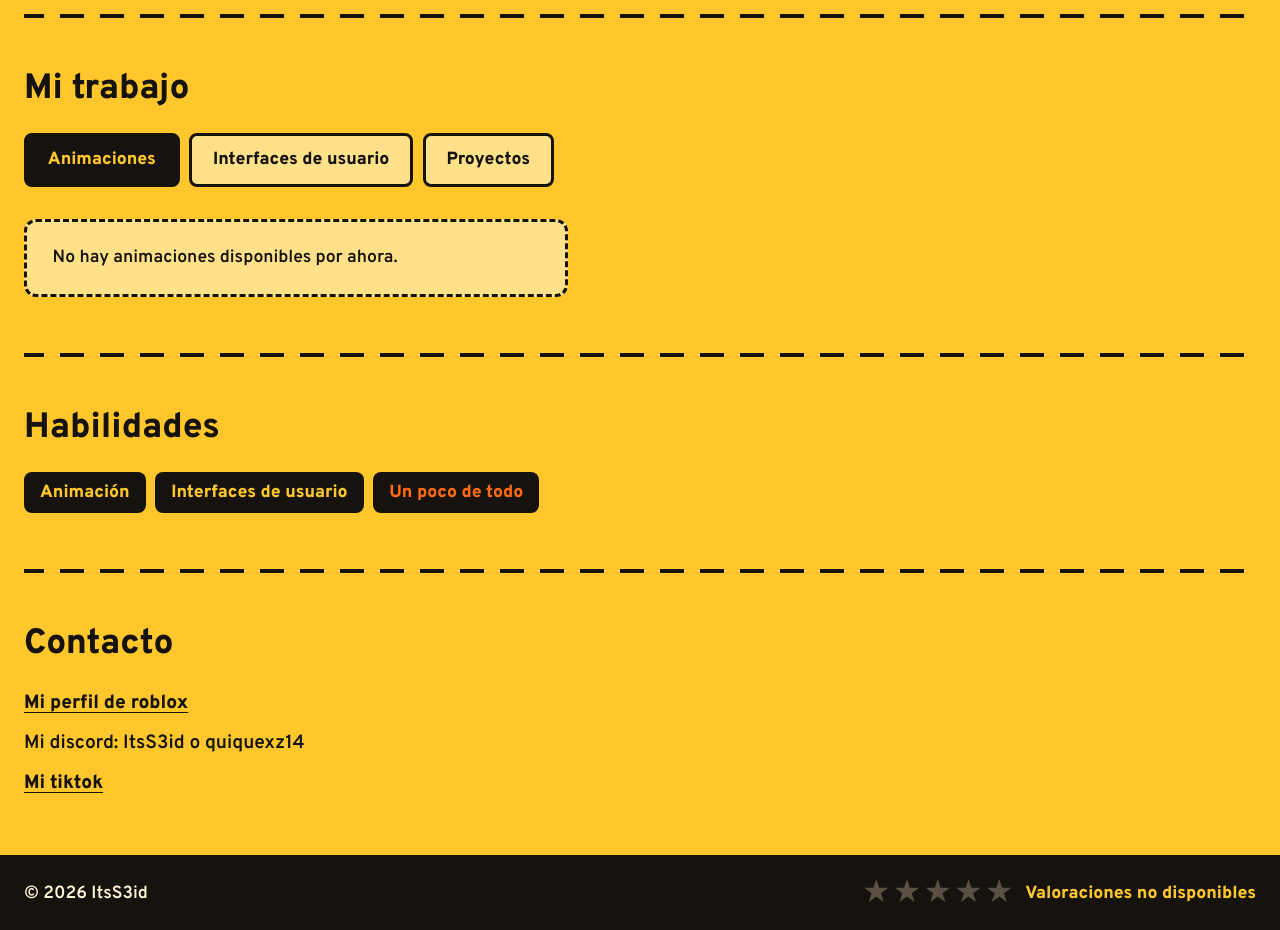
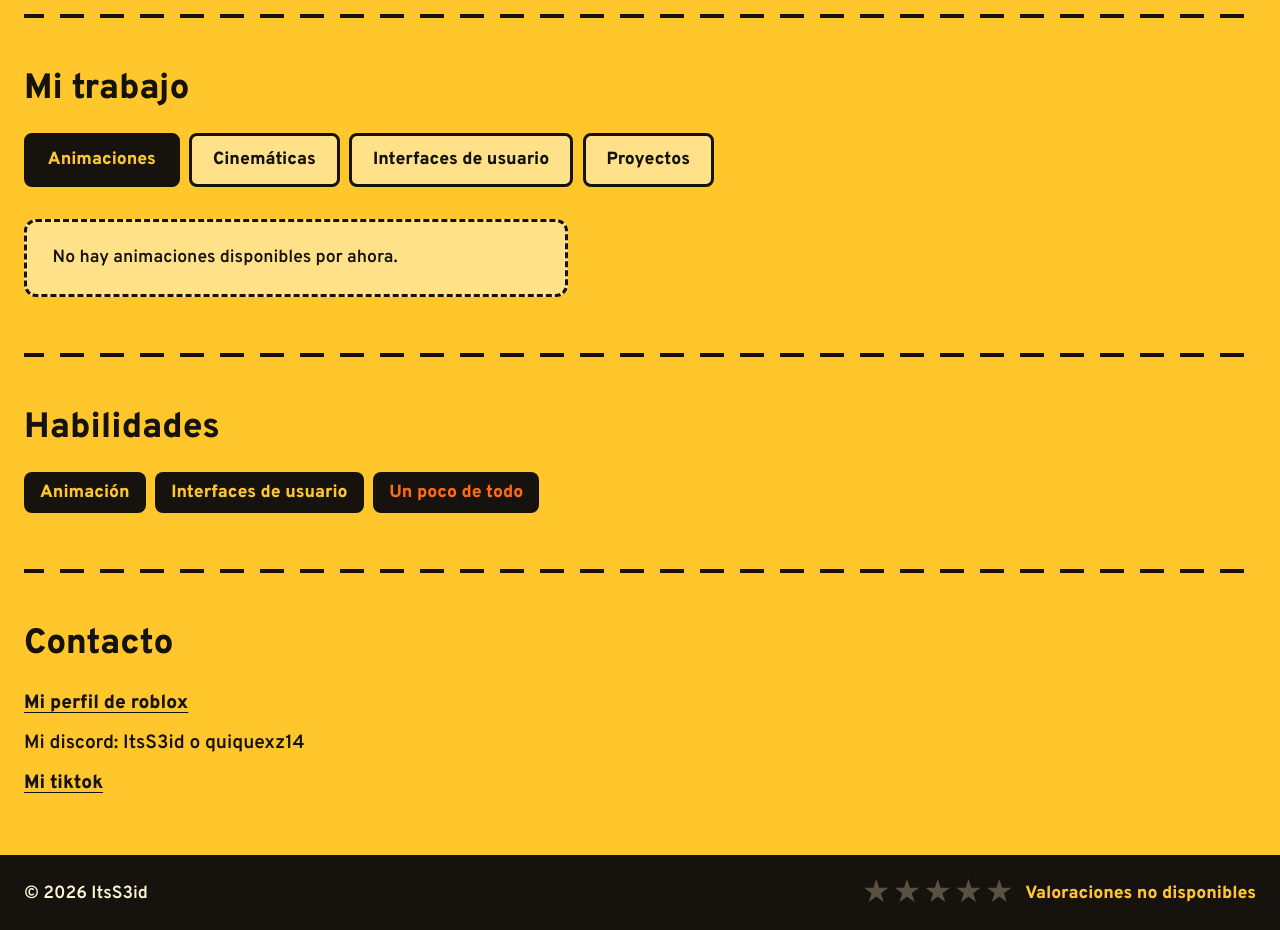
Before and after one commit to ItsS3id-hash/ItsS3idPortafolio.github.io, a plain HTML site: page index.html in a window 1280 px wide. Shown: the part 1000-1930 px from the top of the page. Drawn offline with Linux system fonts and the light colour scheme; no server answers; a web font is replaced by a local one.

Commit message:
Update index.html

```diff
--- a/index.html
+++ b/index.html
@@ -174,6 +174,7 @@
     <h2>Mi trabajo</h2>
     <div class="tabs" role="tablist" aria-label="Categorías">
       <button type="button" role="tab" id="tab-animaciones" aria-selected="true" aria-controls="panel" data-key="animaciones">Animaciones</button>
+      <button type="button" role="tab" id="tab-cinematicas" aria-selected="false" aria-controls="panel" data-key="cinematicas">Cinemáticas</button>
       <button type="button" role="tab" id="tab-interfaces" aria-selected="false" aria-controls="panel" data-key="interfaces">Interfaces de usuario</button>
       <button type="button" role="tab" id="tab-proyectos" aria-selected="false" aria-controls="panel" data-key="proyectos">Proyectos</button>
     </div>
@@ -220,6 +221,7 @@
 
   var SECCIONES = {
     animaciones: { carpeta: "animaciones", vacio: "No hay animaciones disponibles por ahora." },
+    cinematicas: { carpeta: "cinematicas", vacio: "No hay cinemáticas disponibles por ahora." },
     interfaces:  { carpeta: "interfaces",  vacio: "No hay interfaces de usuario disponibles por ahora." },
     proyectos:   { carpeta: "proyectos",   vacio: "No estoy en ningún proyecto de momento." }
   };
```
